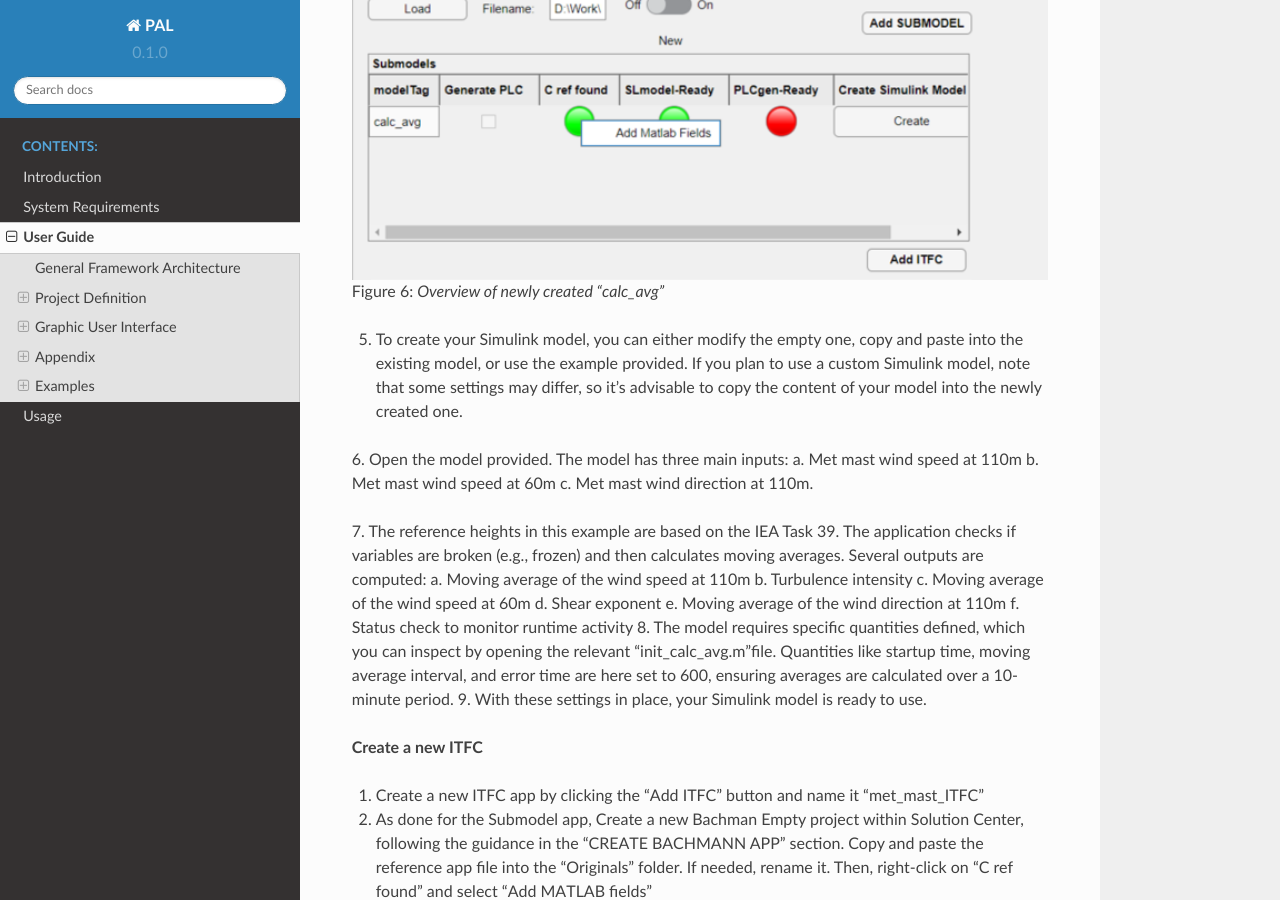
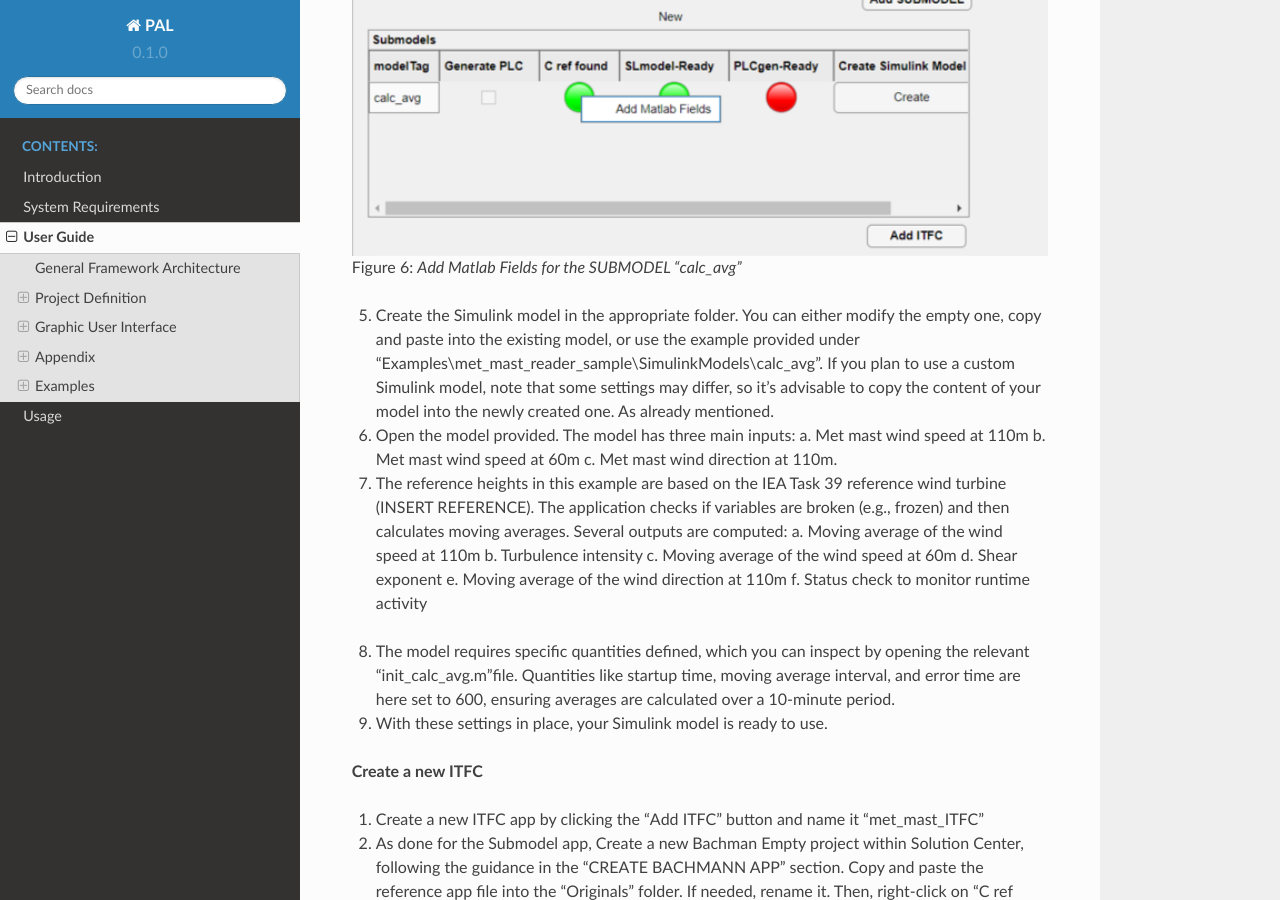
Before and after one commit to TUMLWE/PAL, a Sphinx documentation site: the page built from docs/source/user_guide.rst, in a window 1280 px wide and 900 px high, scrolled down 14449 px. Built offline with Sphinx 7.4.7 and the Read the Docs theme 2.0.0, drawn with Linux system fonts in a browser that asks for light colours.

Commit message:
docs update

```diff
--- a/docs/source/user_guide.rst
+++ b/docs/source/user_guide.rst
@@ -106,28 +106,29 @@
 
    (3) Next, create a new Bachman Empty project within Solution Center as detailed in the :ref:`Create Bachmann Applications <user_guide_appendix_createbachmann>` section. Ensure the main application source file is copied into the reference C folder, located in "ProjectName\\ReferenceCfiles\\Originals". If the source file name was changed, update it by clicking "Details" and altering "refC_name" to the new name (“calavg” in the present case) The green "C ref found" light indicates that the reference C file was found by the framework.
 
-   (3) Right-click on the "C ref found" light and select "Add Matlab Fields" (:numref:`mmr_new3`). This modified the reference files enabling variables interconnection.
+   (4) Right-click on the "C ref found" light and select "Add Matlab Fields" (:numref:`mmr_new3`). This modified the reference files enabling variables interconnection.
 
 .. figure:: images/mmr_new3.png
    :width: 1000
    :name: mmr_new3
 
-   Overview of newly created "calc_avg"
+   Add Matlab Fields for the SUBMODEL "calc_avg"
 
-5.	To create your Simulink model, you can either modify the empty one, copy and paste into the existing model, or use the example provided. If you plan to use a custom Simulink model, note that some settings may differ, so it's advisable to copy the content of your model into the newly created one.
+   (5) Create the Simulink model in the appropriate folder. You can either modify the empty one, copy and paste into the existing model, or use the example provided under "Examples\\met_mast_reader_sample\\SimulinkModels\\calc_avg". If you plan to use a custom Simulink model, note that some settings may differ, so it's advisable to copy the content of your model into the newly created one. As already mentioned.
 
-6.	Open the model provided. The model has three main inputs:
-a.	Met mast wind speed at 110m
-b.	Met mast wind speed at 60m
-c.	Met mast wind direction at 110m.
+   (6) Open the model provided. The model has three main inputs:
+       a.	Met mast wind speed at 110m
+       b.	Met mast wind speed at 60m
+       c.	Met mast wind direction at 110m.
 
-7.	The reference heights in this example are based on the IEA Task 39. The application checks if variables are broken (e.g., frozen) and then calculates moving averages. Several outputs are computed:
-a.	Moving average of the wind speed at 110m
-b.	Turbulence intensity
-c.	Moving average of the wind speed at 60m
-d.	Shear exponent
-e.	Moving average of the wind direction at 110m
-f.	Status check to monitor runtime activity
+   (7) The reference heights in this example are based on the IEA Task 39 reference wind turbine (INSERT REFERENCE). The application checks if variables are broken (e.g., frozen) and then calculates moving averages. Several outputs are computed:
+       a.	Moving average of the wind speed at 110m
+       b.	Turbulence intensity
+       c.	Moving average of the wind speed at 60m
+       d.	Shear exponent
+       e.	Moving average of the wind direction at 110m
+       f.	Status check to monitor runtime activity
+
 8.	The model requires specific quantities defined, which you can inspect by opening the relevant “init_calc_avg.m”file. Quantities like startup time, moving average interval, and error time are here set to 600, ensuring averages are calculated over a 10-minute period.
 9.	With these settings in place, your Simulink model is ready to use.
 
```
Also changed, not shown: 2 other files.
